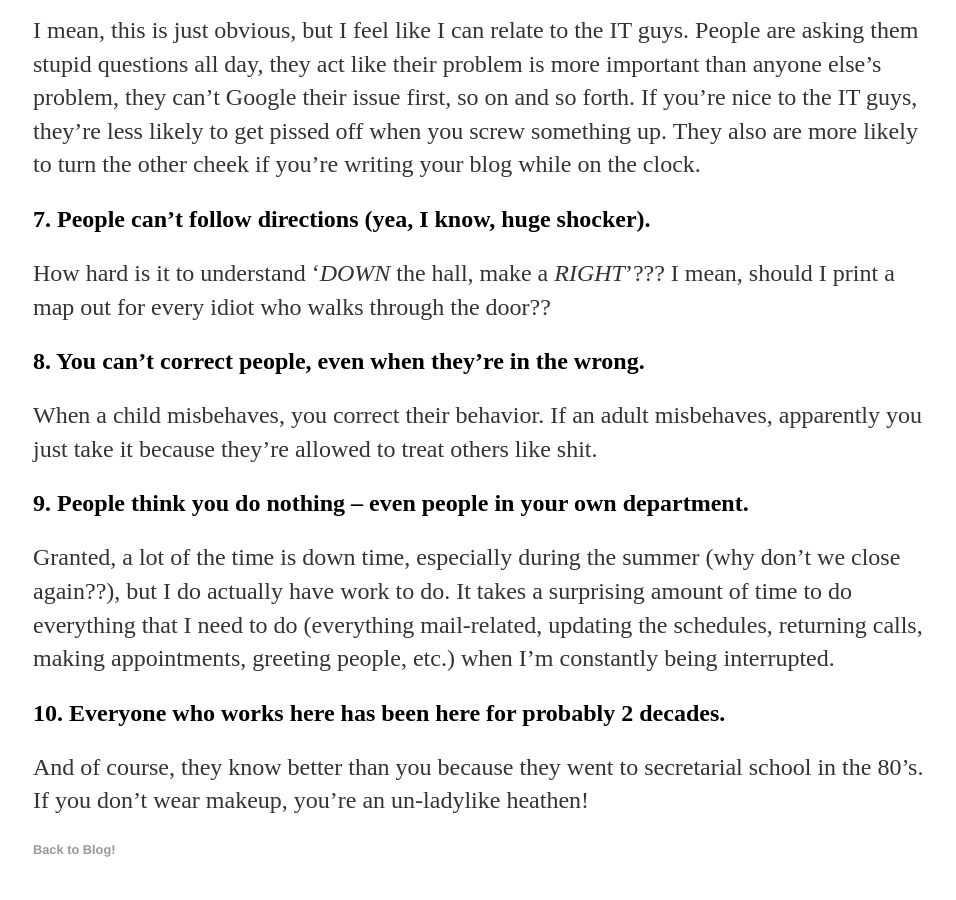
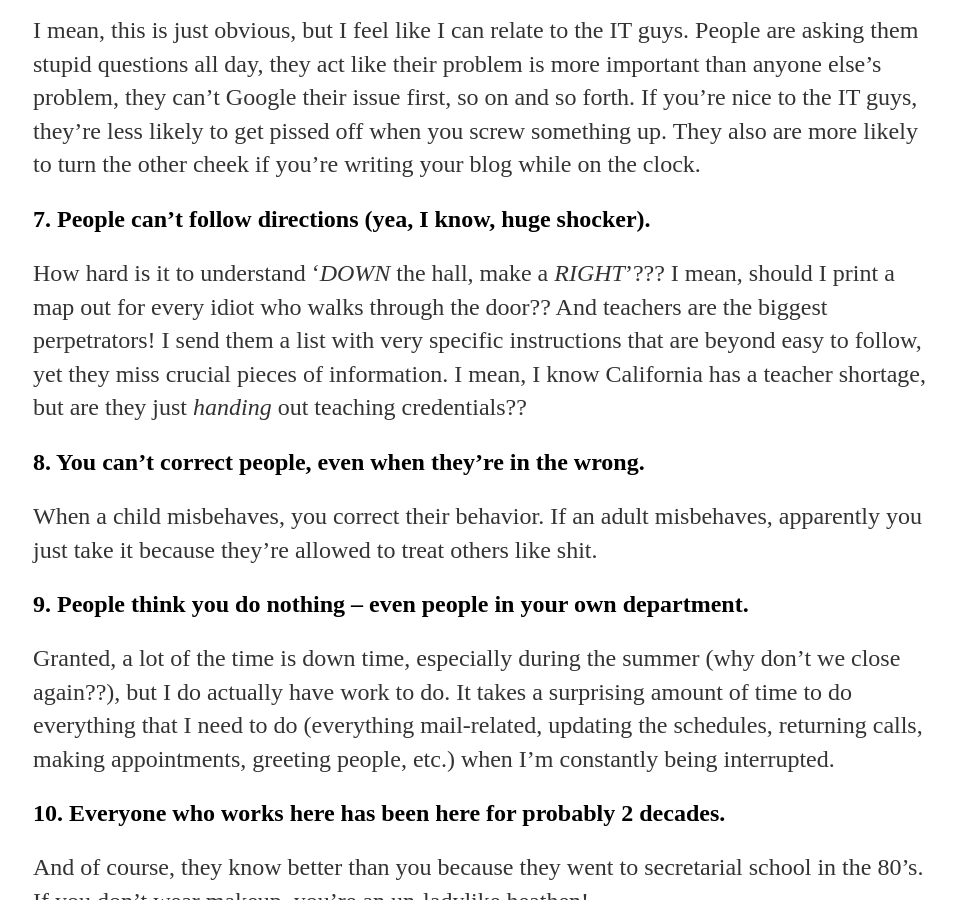
Before and after one commit to czolish/czolish.github.io, a Jekyll site: the page built from _posts/2017-08-14-what-i-have-learned-from-being-a-receptionist.md, in a window 1280 px wide and 900 px high, scrolled down 1621 px. Shown: the whole window, without its empty margins (159-1115 px from the left). Built offline with Jekyll 4.4.1, drawn with Linux system fonts in a browser that asks for light colours; comment, search, counter and statistics services are not loaded.

Commit message:
Update 2017-08-14-what-i-have-learned-from-being-a-receptionist.md

```diff
--- a/_posts/2017-08-14-what-i-have-learned-from-being-a-receptionist.md
+++ b/_posts/2017-08-14-what-i-have-learned-from-being-a-receptionist.md
@@ -26,7 +26,7 @@ Technically, I can't kick people out. The building I work in is located down the
 I mean, this is just obvious, but I feel like I can relate to the IT guys. People are asking them stupid questions all day, they act like their problem is more important than anyone else's problem, they can't Google their issue first, so on and so forth. If you're nice to the IT guys, they're less likely to get pissed off when you screw something up. They also are more likely to turn the other cheek if you're writing your blog while on the clock.
 
 ## 7. People can't follow directions (yea, I know, huge shocker).
-How hard is it to understand '*DOWN* the hall, make a *RIGHT*'??? I mean, should I print a map out for every idiot who walks through the door??
+How hard is it to understand '*DOWN* the hall, make a *RIGHT*'??? I mean, should I print a map out for every idiot who walks through the door?? And teachers are the biggest perpetrators! I send them a list with very specific instructions that are beyond easy to follow, yet they miss crucial pieces of information. I mean, I know California has a teacher shortage, but are they just *handing* out teaching credentials??
 
 ## 8. You can't correct people, even when they're in the wrong.
 When a child misbehaves, you correct their behavior. If an adult misbehaves, apparently you just take it because they're allowed to treat others like shit.
```
